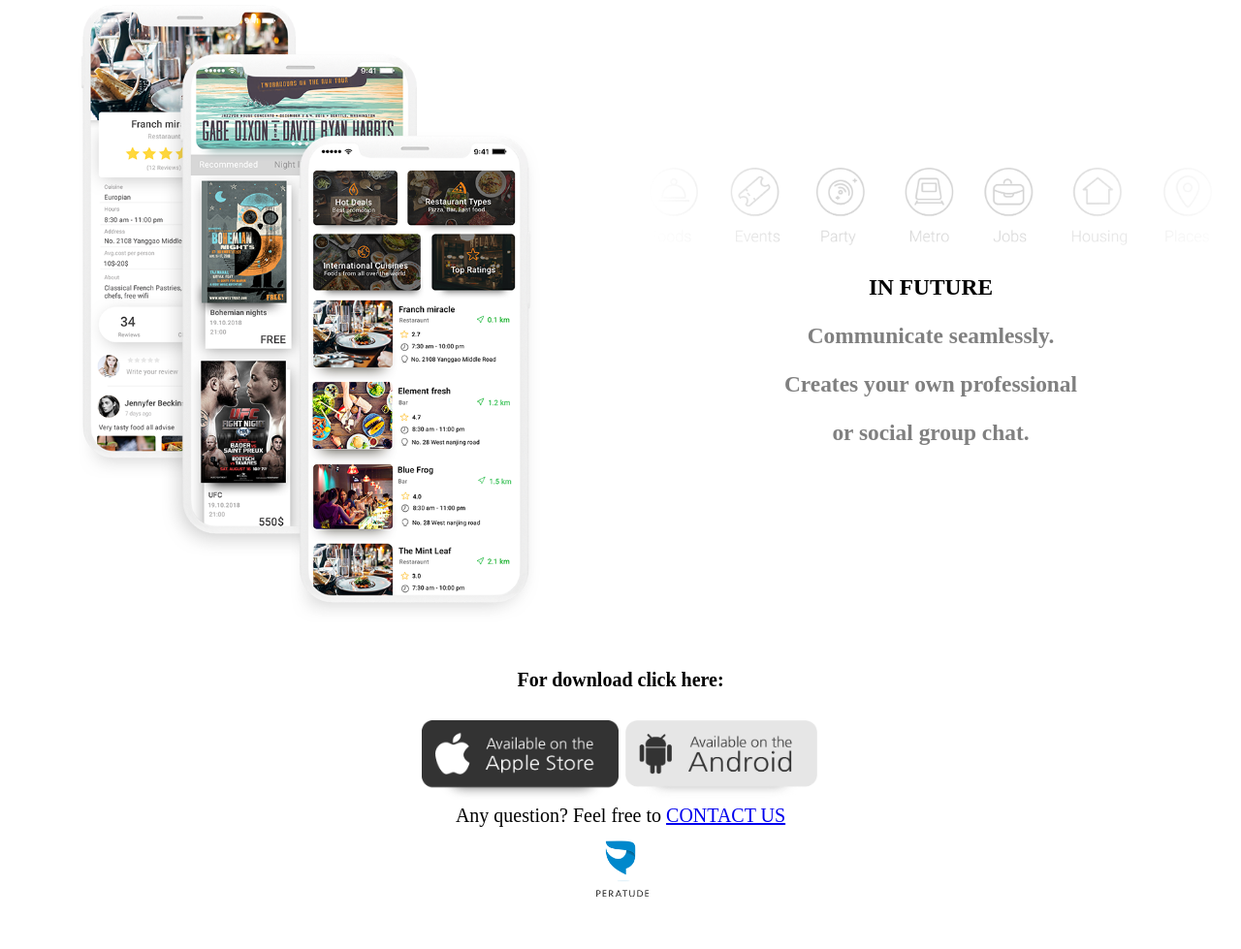
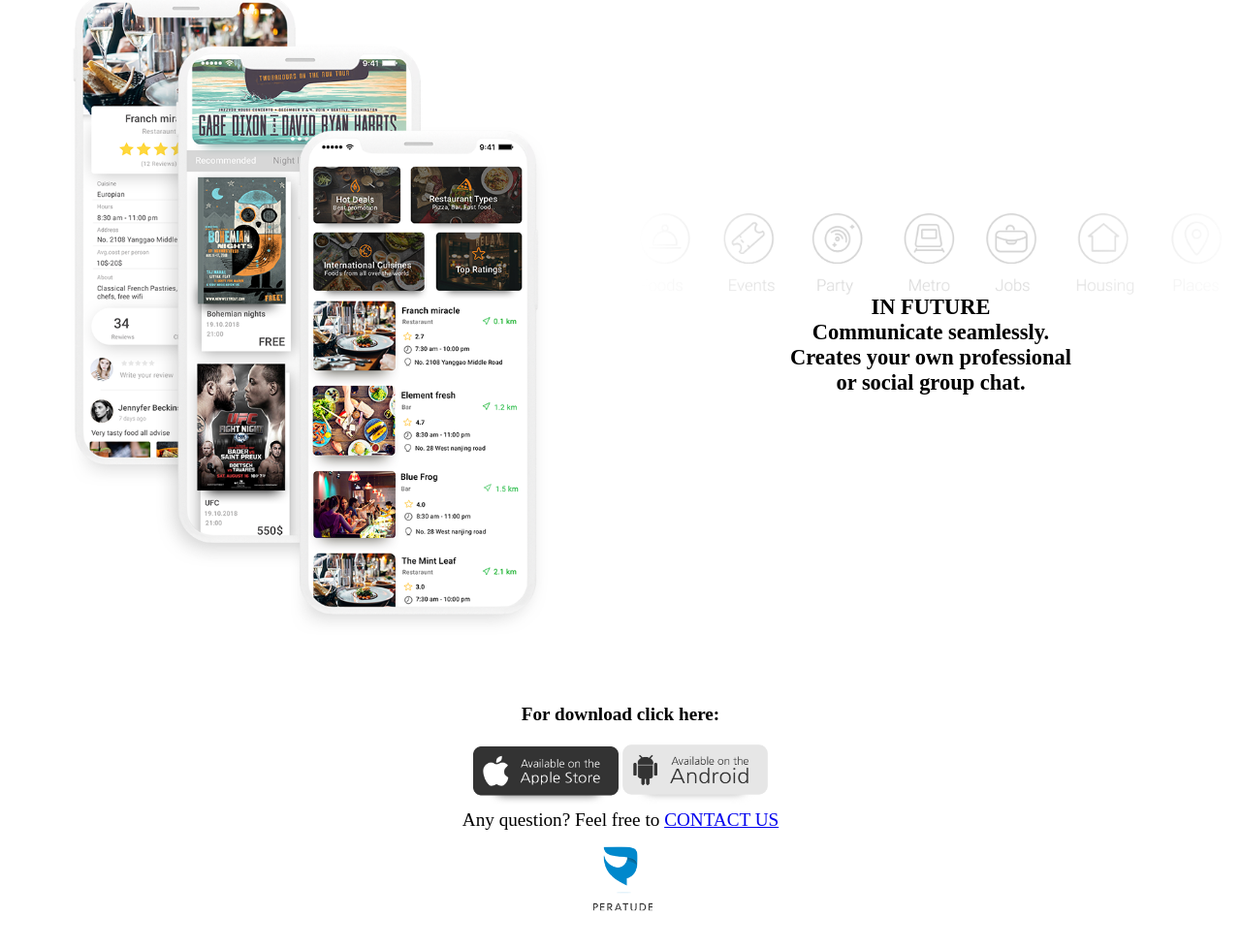
Before and after one commit to Fizza-Tahir006/CatchHub, a plain HTML site: page index.html in a window 1280 px wide. Shown: the part 1631-2610 px from the top of the page at 97% size. Before the commit the page ends 2579 px from the top, so only its background shows below. Drawn offline with Linux system fonts and the light colour scheme.

Commit message:
first commit

```diff
--- a/style.css
+++ b/style.css
@@ -1,63 +1,79 @@
-html {
+  html {
     font-weight: 300;
-    font-size: 20px;
+    font-size: 1.2em;
     text-rendering: optimizeLegibility;
   }
+
   * {
     margin: 0;
     padding: 0;
     box-sizing: border-box;
   }
-  .row {
-    max-width: 1140px;
-    margin: 0 auto;
-  }
+
   header {
-    width: 100vw;
+    width: 100%;
     display: flex;
-  }
-  h3{
-    color: gray;
+    flex-wrap: wrap;
+    justify-content: center;
   }
 
   aside {
-    display: inline;
+    display: flex;
+    flex-direction: column;
     justify-content: center;
     align-items: center;
-    margin: auto;
-    width: 50%;
-    line-height: 50px;
-    min-width: 370px;
-    padding: 0 30px;
+    flex-basis: 50%;
+    padding: 20px;
     text-align: center;
   }
+
   img {
     object-fit: contain;
+    max-width: 100%;
+    height: auto;
+  }
+
+  .img-logo {
+    width: 150px;
+    height: auto;
+    margin-top: 20px;
+  }
+
+  .section-1, .section-2, .section-3 {
+    display: flex;
+    flex-wrap: wrap;
+    justify-content: center;
+  }
+
+  footer {
     width: 100%;
-    height: 100%;
+    text-align: center;
+    padding: 20px;
   }
-  .img-logo {
-    width: 203px;
-    height: 82px;
-    margin-top: 30px;
-}
-  .section-1 {
-    display: flex;
-    flex: wrap;
+
+  .img-footer {
+    width: 100px;
+    height: auto;
   }
-  .section-2 {
-    display: flex;
-    flex: wrap;
+
+  /* Media Queries */
+
+  @media only screen and (max-width: 768px) {
+    aside {
+      flex-basis: 100%;
+    }
   }
-  .section-3 {
-    display: flex;
-    flex: wrap;
+
+  @media only screen and (max-width: 480px) {
+    html {
+      font-size: 1em;
+    }
+    .img-logo {
+      width: 100px;
+      height: auto;
+    }
+    .img-footer {
+      width: 70px;
+      height: auto;
+    }
   }
-  footer {
-    width: 100vw;
-    text-align: center;
-  }
-  .img-footer {
-    width: 140px;
-    height: 90px;
-  }
```
Also changed, not shown: 2 other files.
